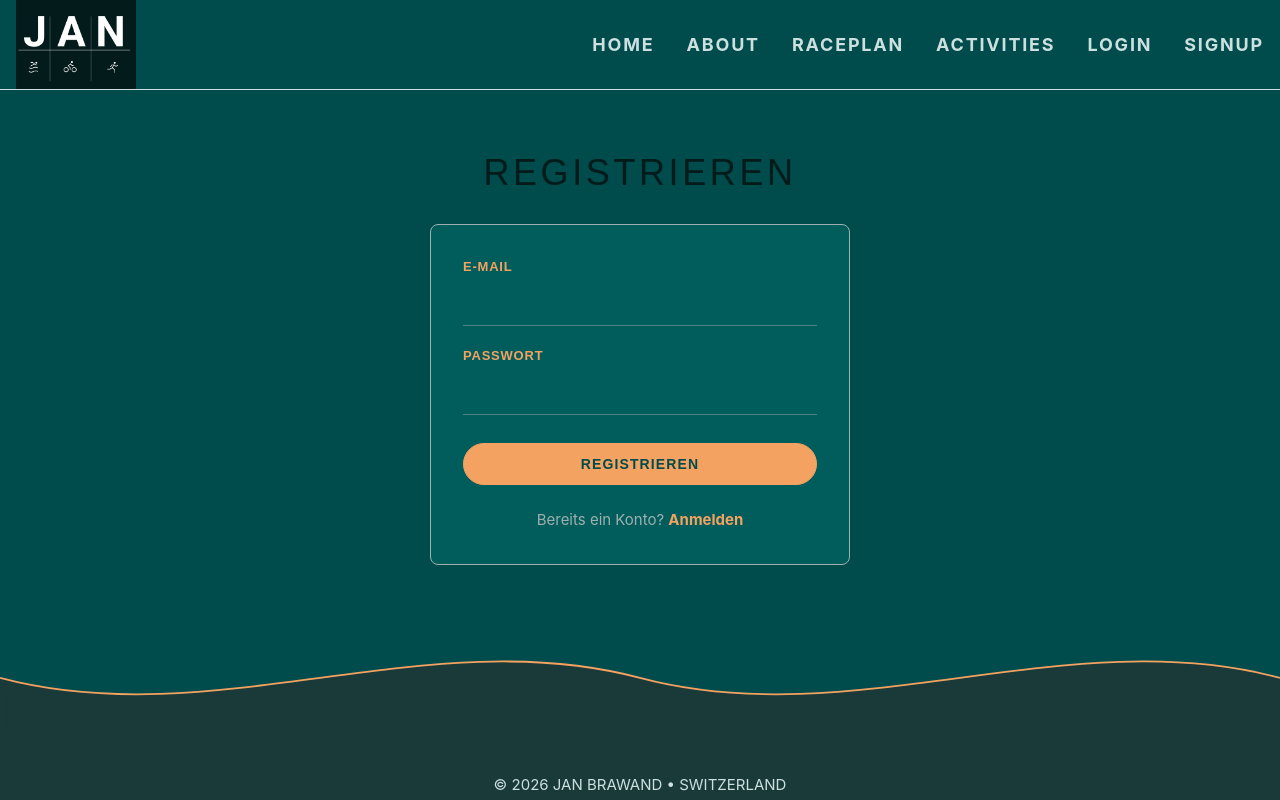
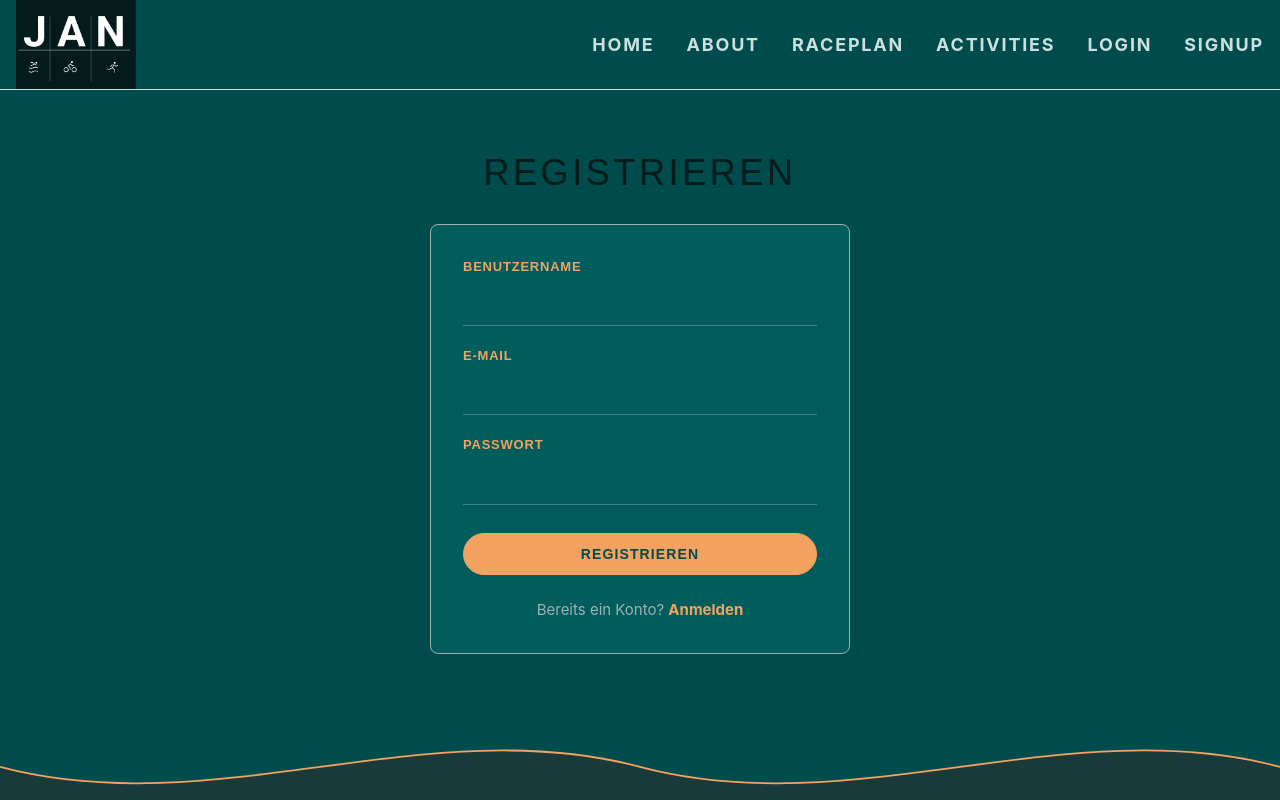
Before and after one commit to jabrawand/210_public_cloud, a React (Vite) app in the folder webpage-jabra/: page /signup in a window 1280 px wide. Shown: the top 800 px of the page. Built offline with nearby package versions, Linux system fonts and the light colour scheme; no server answers; a web font is replaced by a local one.

Commit message:
add username in signup

```diff
--- a/webpage-jabra/src/components/Signup.jsx
+++ b/webpage-jabra/src/components/Signup.jsx
@@ -5,6 +5,7 @@ import { Link } from 'react-router-dom'
 import '../css/Signup.css'
 
 export default function Signup() {
+    const [username, setUsername] = useState('')
     const [email, setEmail] = useState('')
     const [password, setPassword] = useState('')
     const [error, setError] = useState('')
@@ -20,6 +21,9 @@ export default function Signup() {
         const { error } = await supabase.auth.signUp({
             email,
             password,
+            options: {
+                data: { username },
+            },
         })
 
         if (error) {
@@ -37,6 +41,17 @@ export default function Signup() {
             <form className='signup-form' onSubmit={handleSignup}>
                 {error && <p className='signup-error'>{error}</p>}
                 {success && <p className='signup-success'>{success}</p>}
+                <div className='signup-form-group'>
+                    <label htmlFor='username' className='signup-form-label'>Benutzername</label>
+                    <input
+                        type='text'
+                        id='username'
+                        value={username}
+                        onChange={(e) => setUsername(e.target.value)}
+                        required
+                        minLength={3}
+                    />
+                </div>
                 <div className='signup-form-group'>
                     <label htmlFor='email' className='signup-form-label'>E-Mail</label>
                     <input
```
